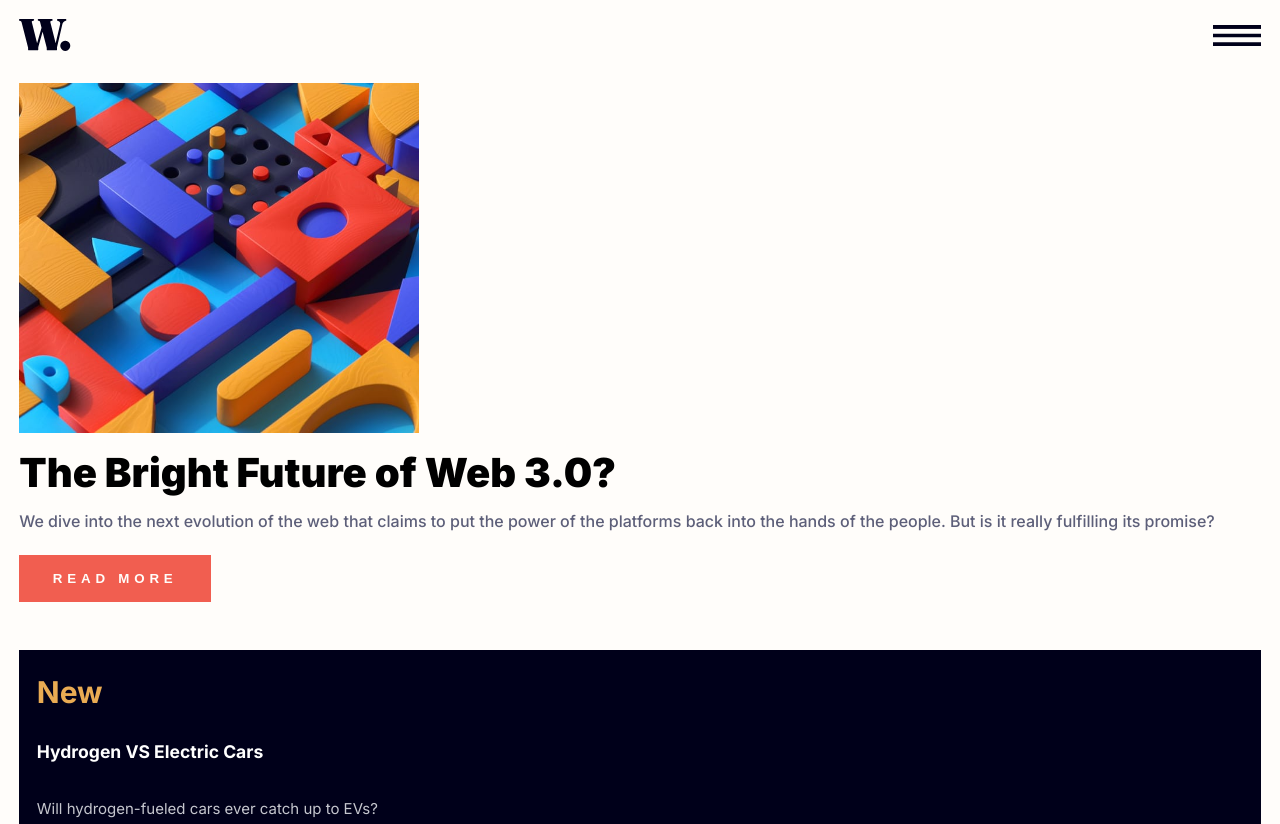
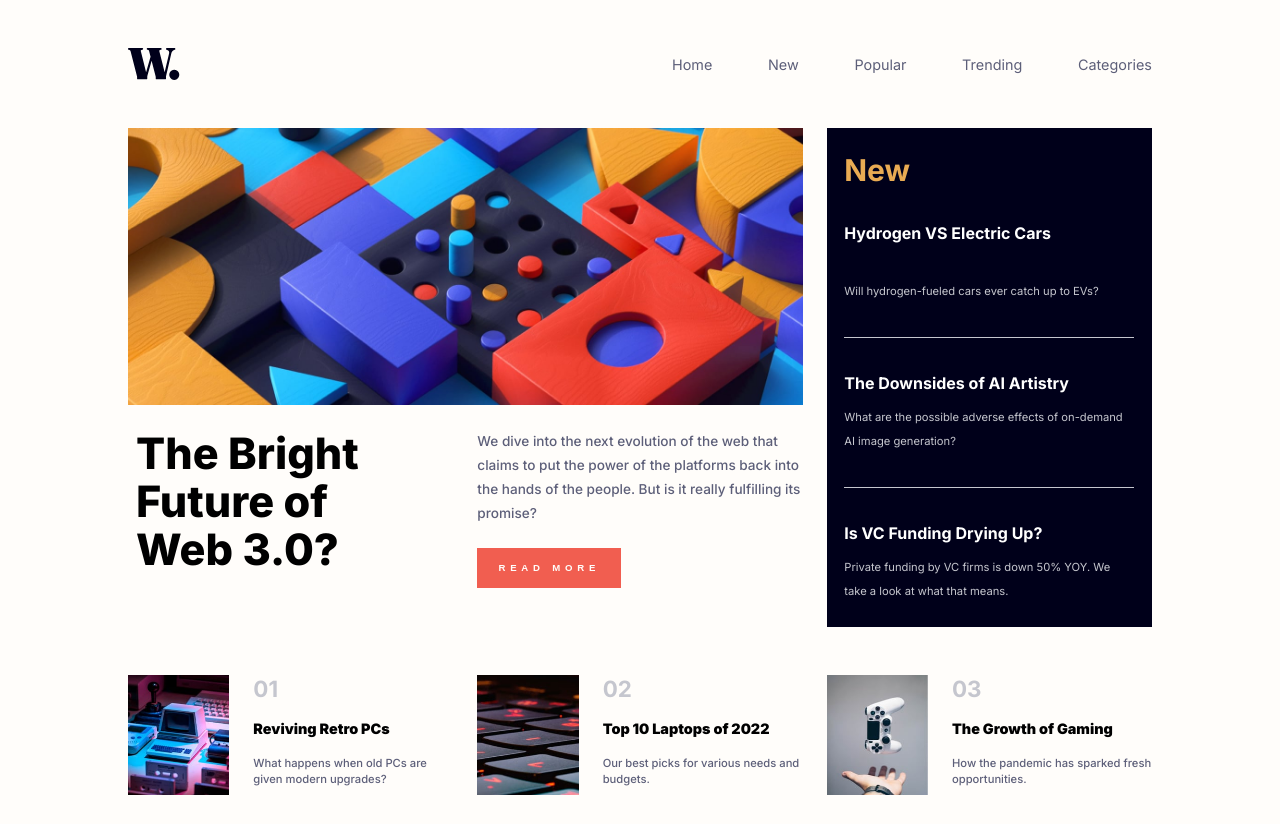
Before and after one commit to Charlton305/news-homepage, a plain HTML site: page index.html in a window 1280 px wide. Shown: the top 824 px of the page. Drawn offline with Linux system fonts and the light colour scheme.

Commit message:
add desktop design

```diff
--- a/index.html
+++ b/index.html
@@ -23,24 +23,29 @@
 </head>
 
 <body>
+  <main>
     <header class="header">
       <img class="w-logo" src="./assets/images/logo.svg" alt="company logo">
       <img class="menu-button" src="./assets/images/icon-menu.svg" alt="menu button">
       <ul class="nav-list">
-      <li><a href="">Home</a></li>
-      <li><a href="">New</a></li>
-      <li><a href="">Popular</a></li>
-      <li><a href="">Trending</a></li>
-      <li><a href="">Categories</a></li>
+        <li><a class="nav-link" href="">Home</a></li>
+        <li><a class="nav-link" href="">New</a></li>
+        <li><a class="nav-link" href="">Popular</a></li>
+        <li><a class="nav-link" href="">Trending</a></li>
+        <li><a class="nav-link" href="">Categories</a></li>
       </ul>
     </header>
     <div class="grid-container">
+
       <div class="blocks-image-div">
-      <img class="blocks-image" src="./assets/images/image-web-3-mobile.jpg" alt="colorful building blocks image">
+        <img class="blocks-image-mobile" src="./assets/images/image-web-3-mobile.jpg"
+          alt="colorful building blocks image">
+        <img class="blocks-image-desktop" src="./assets/images/image-web-3-desktop.jpg"
+          alt="colorful building blocks image">
       </div>
 
-    <div>
-      <h1 class="heading-1">The Bright Future of Web 3.0?</h1>
+      <div class="bright-div">
+        <h1 class="bright-heading">The Bright Future of Web 3.0?</h1>
       </div>
 
       <div class="section-1-div">
@@ -56,21 +61,21 @@
         <h1 class="section-2-heading">New</h1>
 
         <div class="block">
-        <h3 class="block-head">Hydrogen VS Electric Cars</h1>
+          <h3 class="block-head">Hydrogen VS Electric Cars</h3>
             <p class="block-para">Will hydrogen-fueled cars ever catch up to EVs?</p>
         </div>
 
         <div class="line"></div>
 
         <div class="block">
-        <h3 class="block-head">The Downsides of AI Artistry</h1>
+          <h3 class="block-head">The Downsides of AI Artistry</h3>
             <p class="block-para">What are the possible adverse effects of on-demand AI image generation?</p>
         </div>
 
         <div class="line"></div>
 
         <div class="block">
-        <h3 class="block-head">Is VC Funding Drying Up?</h1>
+          <h3 class="block-head">Is VC Funding Drying Up?</h3>
             <p class="block-para">Private funding by VC firms is down 50% YOY. We take a look at what that means.</p>
         </div>
       </div>
@@ -93,7 +98,8 @@
           </div>
         </div>
         <div class="article">
-        <img class="lower-img" src="./assets/images/image-gaming-growth.jpg" alt="hand catching playstation controller">
+          <img class="lower-img" src="./assets/images/image-gaming-growth.jpg"
+            alt="hand catching playstation controller">
           <div class="article-right">
             <h1 class="num">03</h1>
             <h3 class="small-heading">The Growth of Gaming</h3>
@@ -102,6 +108,7 @@
         </div>
       </div>
     </div>
+  </main>
 
   <div class="attribution">
     Challenge by <a href="https://www.frontendmentor.io?ref=challenge" target="_blank">Frontend Mentor</a>.
--- a/styles.css
+++ b/styles.css
@@ -19,7 +19,6 @@ Very dark blue: hsl(240, 100%, 5%) */
 body {
     font-size: 15px;
     padding: 1.2rem;
-    padding-top: 1.2rem;
     font-family: "Inter", sans-serif;
     background-color: hsl(36, 100%, 99%);
     overflow-x: scroll;
@@ -33,7 +32,7 @@ body {
 }
 
 .w-logo {
-    height:2rem;
+    height: 2rem;
     width: auto;
 }
 
@@ -46,16 +45,19 @@ body {
     display: none;
 }
 
-.grid-container {
-}
+.grid-container {}
 
-.blocks-image {
+.blocks-image-mobile {
     width: 100%;
     max-width: 400px;
     height: auto;
 }
 
-.heading-1 {
+.blocks-image-desktop {
+    display: none
+}
+
+.bright-heading {
     font-weight: 900;
     font-size: 2.5rem;
     margin: 1rem 0;
@@ -83,6 +85,11 @@ body {
     margin-bottom: 3rem;
 }
 
+.read-more-button:hover {
+    background-color: black;
+    cursor: pointer
+}
+
 .section-2-div {
     background-color: hsl(240, 100%, 5%);
     display: flex;
@@ -90,7 +97,7 @@ body {
     justify-content: space-between;
     min-height: 30rem;
     padding: 1.5rem 1.1rem;
-    margin:auto;
+    margin: auto;
     margin-bottom: 4rem;
 }
 
@@ -101,7 +108,7 @@ body {
 }
 
 .section-2-heading {
-    color:hsl(35, 77%, 62%)
+    color: hsl(35, 77%, 62%)
 }
 
 .block {
@@ -112,24 +119,28 @@ body {
 }
 
 .block-head {
-    color: white;
+    color: white
+}
 
+.block-head:hover {
+    color: hsl(35, 77%, 62%);
+    cursor: pointer
 }
 
 .block-para {
     color: hsl(233, 8%, 79%);
-    line-height: 1.5rem;
+    line-height: 1.5rem
 }
 
 .lower-section {
     display: grid;
-    grid-template-columns: repeat(auto-fill, 340px);
+    grid-template-columns: repeat(auto-fill, 340px)
 }
 
 .article {
     display: flex;
     width: 100%;
-    margin-bottom: 2rem;
+    margin-bottom: 2rem
 }
 
 .lower-img {
@@ -146,11 +157,16 @@ body {
 }
 
 .num {
-    color:hsl(233, 8%, 79%);
+    color: hsl(233, 8%, 79%);
 }
 
 .small-heading {
     font-weight: 900;
+}
+
+.small-heading:hover {
+    color:hsl(5, 85%, 63%);
+    cursor: pointer
 }
 
 .small-para {
@@ -159,8 +175,184 @@ body {
     font-weight: 500;
 }
 
-/* @media only screen and (max-width:270px) {
+@media only screen and (min-width:800px) {
+    * {
+        padding: 0;
+        margin: 0
+    }
+
+    body {
+        padding: 3rem 10vw 1rem;
+    }
+
+    .header {
+        margin-bottom: 3rem;
+        justify-content: space-between;
+    }
+
+    .nav-list {
+        display: flex;
+        justify-content: space-between;
+        min-width: 30rem;
+        font-size: .9rem;
+    }
+
+    .menu-button {
+        display: none;
+    }
+
+    li {
+        list-style-type: none;
+    }
+
+    .nav-link {
+        text-decoration: none;
+        color: hsl(236, 13%, 42%)
+    }
+
+    .nav-link:hover {
+        color: hsl(5, 85%, 63%)
+    }
+
+    .blocks-image-mobile {
+        display: none
+    }
+
+    .blocks-image-desktop {
+        display: block;
+        max-width: 100%;
+        max-height: 100%;
+    }
+
+    /* container grid start */
+
+    .grid-container {
+        display: grid;
+        grid-template-columns: 1fr 1fr 1fr;
+        grid-template-rows: 1fr 1fr 1fr;
+        gap: 1.5rem;
+        grid-template-areas:
+            "image image side"
+            "bright paragraph side"
+            "btm btm btm"
+        ;
+        /* border: 1px solid red; */
+        width: auto;
+        max-height: 90vh;
+        margin-bottom: 10px;
+    }
+
+    .blocks-image-div {
+        grid-area: image;
+        padding: 0;
+        margin: 0;
+        min-width: none;
+    }
+
+    .bright-div {
+        grid-area: bright;
+        padding: 0;
+        margin: 0;
+    }
+
+    .heading-1 {
+        width: 100%
+    }
+
+    .section-1-div {
+        grid-area: paragraph;
+        padding: 0;
+        margin: 0;
+        min-width: none;
+        max-width: none;
+    }
+
+    .section-2-div {
+        grid-area: side;
+        width: 100%;
+        height: 100%;
+        margin: 0;
+        min-width: 0;
+        min-height: 0;
+    }
+
+    .block {}
+
+    .block-head {
+        font-size: 1rem;
+    }
+
+    .block-para {
+        font-size: .7rem;
+    }
+
+    .lower-section {
+        grid-area: btm;
+        display: flex;
+        justify-content: space-between;
+        max-height: 9rem;
+        gap: 24px;
+        padding: 1.5rem 0 0 0;
+        margin: 0;
+        /* border: 1px solid pink; */
+    }
+
+    .bright-heading {
+        font-weight: 800;
+        font-size: 2.7rem;
+        padding-left: .5rem;
+        padding-right: 2rem;
+        margin: 0;
+        line-height: 3rem;
+    }
+
+    .para-1 {
+        font-size: .85rem;
+        font-weight: 500;
+        line-height: 1.5rem;
+        margin-bottom: 1.4rem;
+    }
+
+    .read-more-button {
+        width: 9rem;
+        height: 2.5rem;
+        font-size: .6rem;
+        margin-bottom: 0rem;
+    }
+
     .article {
+        display: flex;
+        margin: 0;
+        padding: 0
+    }
+
+    .article-right {
+        display: flex;
         flex-direction: column;
+        justify-content: space-between;
     }
+
+    .num {
+        font-size: 1.4rem;
+    }
+
+    .small-heading {
+        font-weight: 900;
+        font-size: .9rem;
+    }
+
+    .small-para {
+        line-height: 1rem;
+        color: hsl(236, 13%, 42%);
+        font-weight: 500;
+        font-size: .7rem;
+    }
+
+    /* div {
+    border:2px solid blue;
+    width: none;
+    height: none;
+    max-width: none;
+    min-width: none;
 } */
+}
```
Lines whose indentation alone changed are shown as unchanged.
